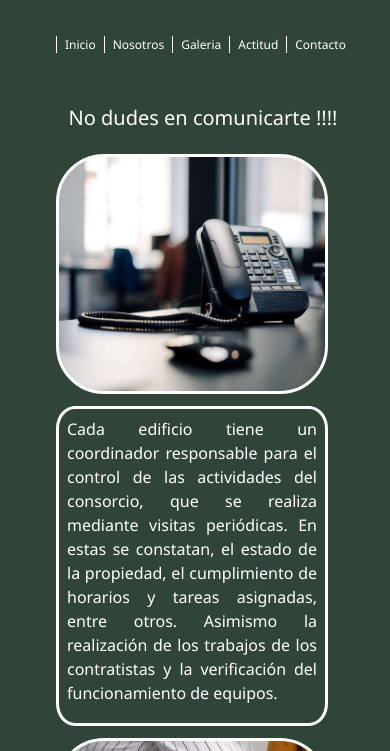
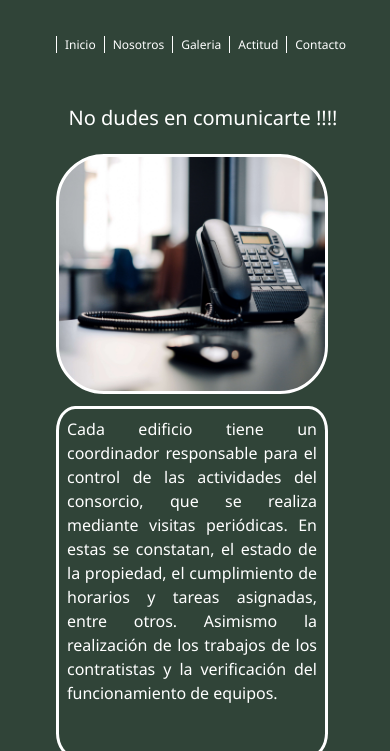
Before and after one commit to silviaanabobba/sitio, a website: page paginas/contacto.html in a window 390 px wide. Shown: the part 93-844 px from the top of the page. Drawn offline with nearby package versions, Linux system fonts and the light colour scheme.

Commit message:
Se modifico media queries de celular en contacto

```diff
--- a/scss/_contacto.scss
+++ b/scss/_contacto.scss
@@ -246,7 +246,7 @@
 
   .grid__container__contacto {
     grid-template-columns: 100%;
-    grid-template-rows: 15rem 20rem 15rem 15rem 6rem 6rem;
+    grid-template-rows: 15rem 22rem 15rem 15rem 6rem 6rem;
     justify-items: left;
     align-items: left;
     padding-left: 0.5rem;
@@ -288,7 +288,7 @@
     grid-row: 2/3;
     grid-column:1/1;
     width: 17rem;
-    height: 20rem;
+    height: 22rem;
      }
 
   .grid__container__contacto .grid__dos {
```
Also changed, not shown: css/estilos.css.
